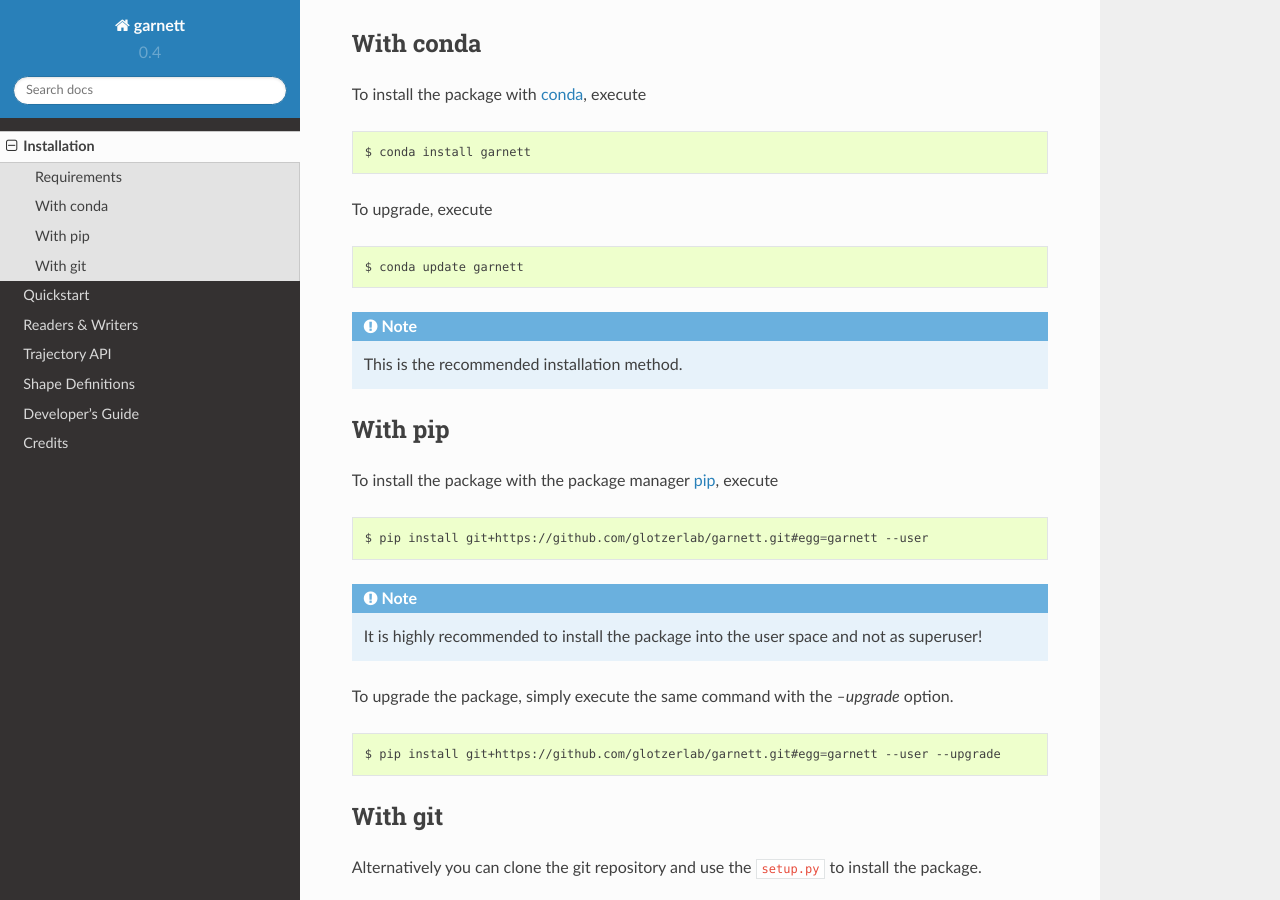
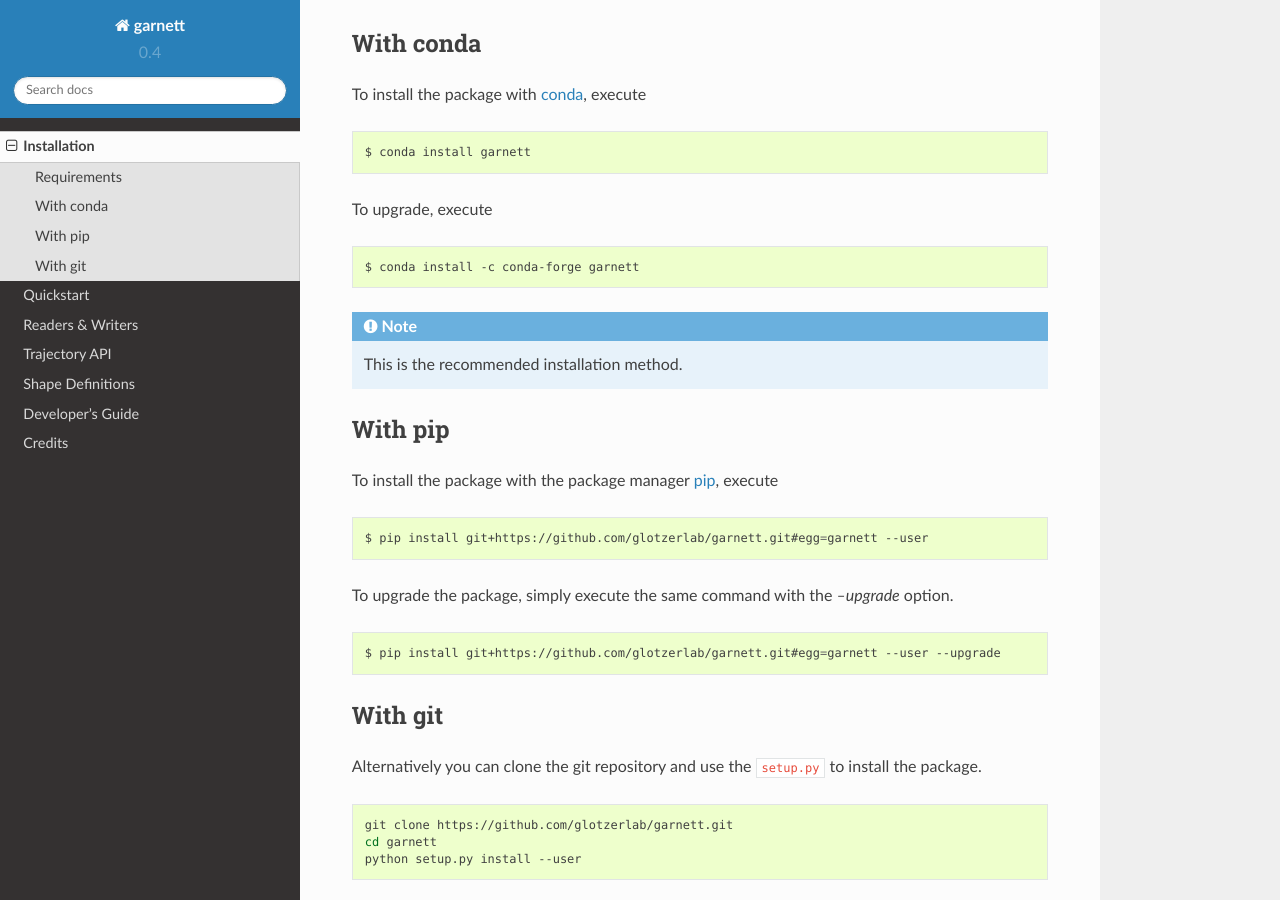
Before and after one commit to glotzerlab/garnett, a Sphinx documentation site: the page built from doc/installation.rst, in a window 1280 px wide and 900 px high, scrolled down 237 px. Built offline with Sphinx 7.4.7 and the Read the Docs theme 2.0.0, drawn with Linux system fonts in a browser that asks for light colours.

Commit message:
update installation.rst

```diff
--- a/doc/installation.rst
+++ b/doc/installation.rst
@@ -19,9 +19,9 @@
 
 .. code:: bash
 
-    $ conda update garnett
+    $ conda install -c conda-forge garnett
 
-.. _conda: http://conda.pydata.org
+.. _conda: https://conda.io/
 
 .. note::
 
@@ -37,9 +37,6 @@
 .. code:: bash
 
     $ pip install git+https://github.com/glotzerlab/garnett.git#egg=garnett --user
-
-.. note::
-    It is highly recommended to install the package into the user space and not as superuser!
 
 To upgrade the package, simply execute the same command with the `--upgrade` option.
 
```
